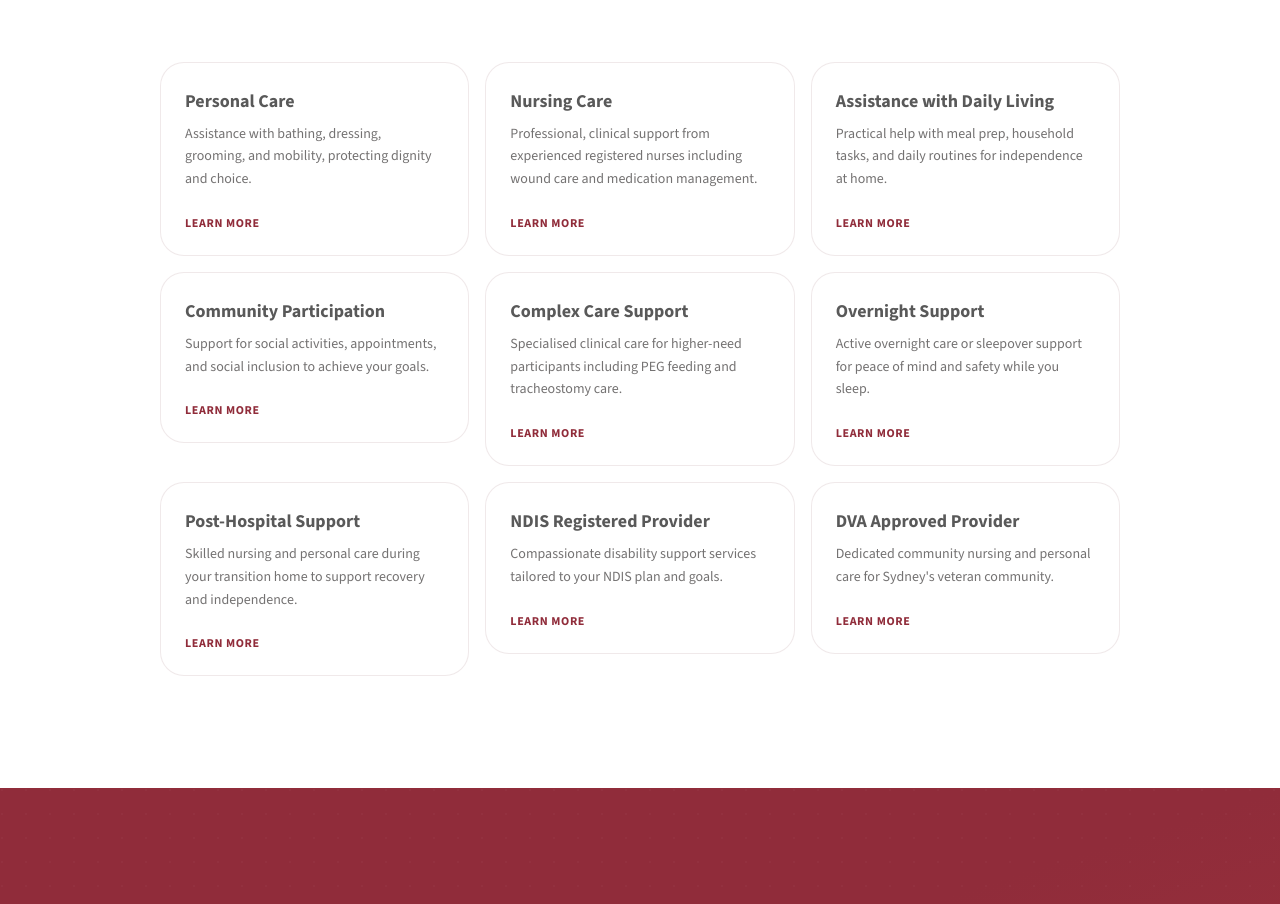
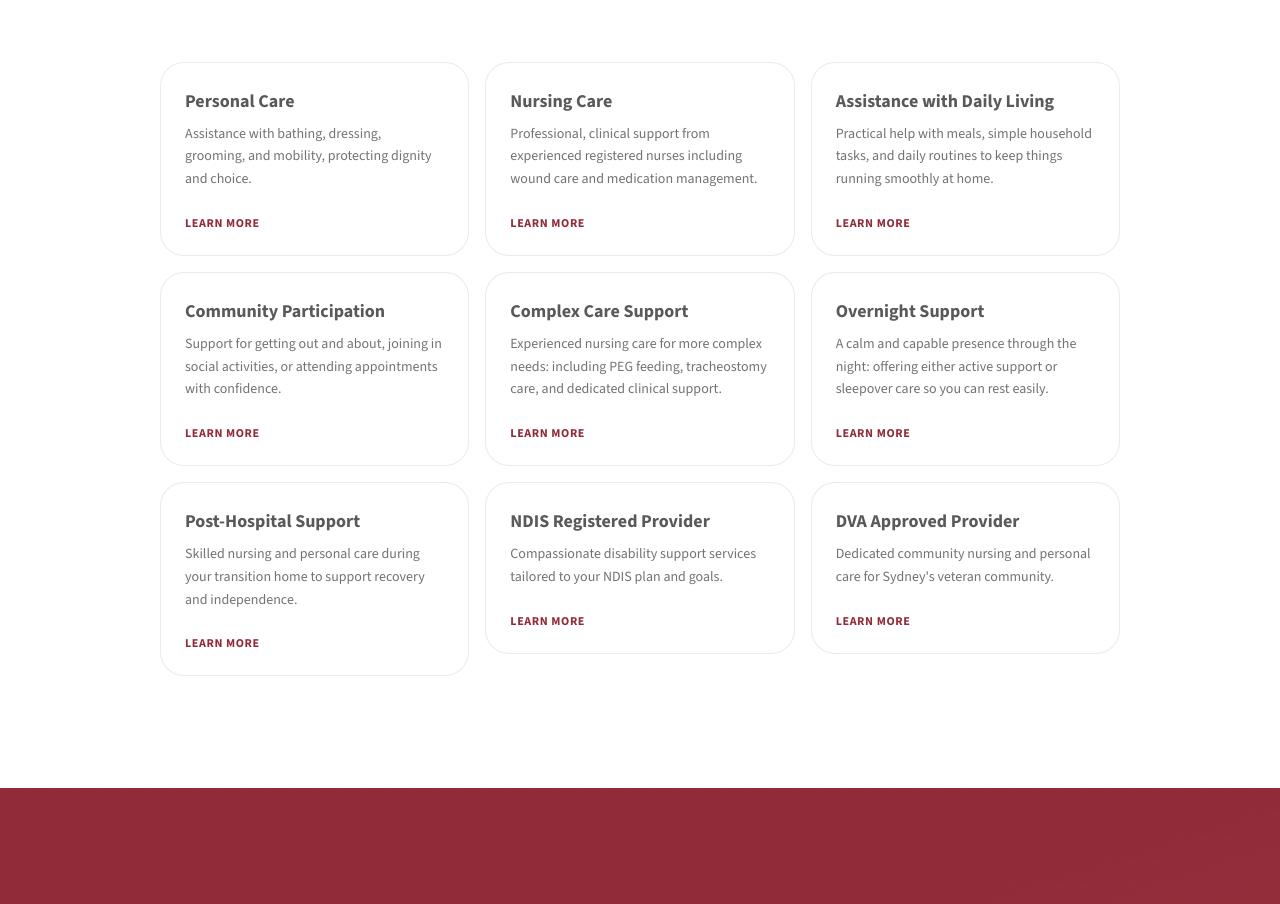
Before and after one commit to ProLeadAppt/gentlecarenursing, a Next.js app: page /services in a window 1280 px wide. Shown: the part 3240-4144 px from the top of the page. Built offline with nearby package versions, Linux system fonts and the light colour scheme; no server answers.

Commit message:
style: final brand voice refinements for GMB services

```diff
--- a/src/content/gmb-services.ts
+++ b/src/content/gmb-services.ts
@@ -23,22 +23,22 @@ export const GMB_SERVICES: readonly GmbService[] = [
   },
   {
     name: "Assistance with Daily Living",
-    description: "Practical help with meal prep, household tasks, and daily routines for independence at home.",
+    description: "Practical help with meals, simple household tasks, and daily routines to keep things running smoothly at home.",
     href: "/services/assistance-with-daily-living",
   },
   {
     name: "Community Participation",
-    description: "Support for social activities, appointments, and social inclusion to achieve your goals.",
+    description: "Support for getting out and about, joining in social activities, or attending appointments with confidence.",
     href: "/services/community-participation",
   },
   {
     name: "Complex Care Support",
-    description: "Specialised clinical care for higher-need participants including PEG feeding and tracheostomy care.",
+    description: "Experienced nursing care for more complex needs: including PEG feeding, tracheostomy care, and dedicated clinical support.",
     href: "/services/complex-care",
   },
   {
     name: "Overnight Support",
-    description: "Active overnight care or sleepover support for peace of mind and safety while you sleep.",
+    description: "A calm and capable presence through the night: offering either active support or sleepover care so you can rest easily.",
     href: "/services/overnight-support",
   },
   {
```
